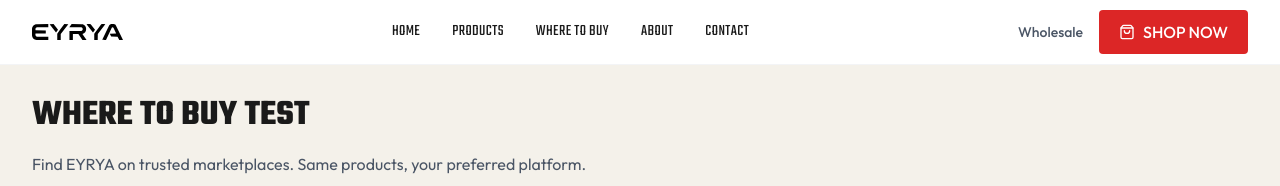
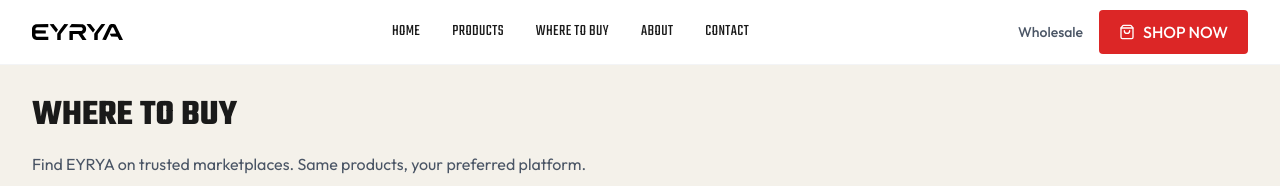
Before and after one commit to isoroc/eyrya-website, a Next.js app: page /where-to-buy in a window 1280 px wide. Shown: the top 186 px of the page. Built offline with nearby package versions, Linux system fonts and the light colour scheme.

Commit message:
chore: remove test text

```diff
--- a/app/where-to-buy/page.tsx
+++ b/app/where-to-buy/page.tsx
@@ -43,7 +43,7 @@
       <div className="max-w-7xl mx-auto px-4 sm:px-6 lg:px-8">
         <div className="max-w-3xl mb-12">
           <h1 className="text-3xl md:text-4xl font-['Teko'] uppercase font-bold text-[#1a1a1a] mb-4">
-            Where to Buy test
+            Where to Buy
           </h1>
           <p className="text-gray-600">
             Find EYRYA on trusted marketplaces. Same products, your preferred platform.
```
